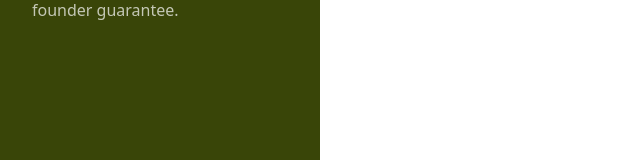
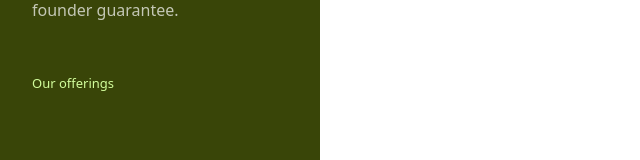
Before and after one commit to MohammadTahaBatoomi/Synapse, a Next.js app in the folder website/: page / in a window 1280 px wide. Shown: the part 270-430 px from the top of the page, without its empty margins (0-640 px from the left). Built offline with nearby package versions, Linux system fonts and the light colour scheme.

Commit message:
step 3 Shared-Link

```diff
--- /dev/null
+++ b/website/src/components/shared/Shared-Link.tsx
@@ -0,0 +1,32 @@
+"use client";
+
+import React from "react";
+import Link from "next/link";
+
+interface DynamicLinkProps {
+  text: string;
+  href?: string;
+  onClick?: () => void;
+  className?: string;
+}
+
+const DynamicLink: React.FC<DynamicLinkProps> = ({ text, href, onClick, className }) => {
+  const baseStyle =
+    "text-[13px] text-limemist";
+
+  if (href) {
+    return (
+      <Link href={href} className={`${baseStyle} ${className || ""}`}>
+        {text}
+      </Link>
+    );
+  }
+
+  return (
+    <button onClick={onClick} className={`${baseStyle} ${className || ""}`}>
+      {text}
+    </button>
+  );
+};
+
+export default DynamicLink;
--- a/website/src/components/shared/Shared-Sidebar.tsx
+++ b/website/src/components/shared/Shared-Sidebar.tsx
@@ -1,6 +1,7 @@
 import React from "react";
 import Image from "next/image";
 import DynamicButton from "./Shared-Button";
+import DynamicLink from "./Shared-Link";
 
 function Sidebar() {
   return (
@@ -24,6 +25,9 @@ function Sidebar() {
         </h1>
         <p className="text-white/70 mt-3">No personal credit checks or founder guarantee.</p>
       </div>
+      <div className="mt-12">
+        <DynamicLink text="Our offerings"/>
+      </div>
     </div>
   );
 }
```
